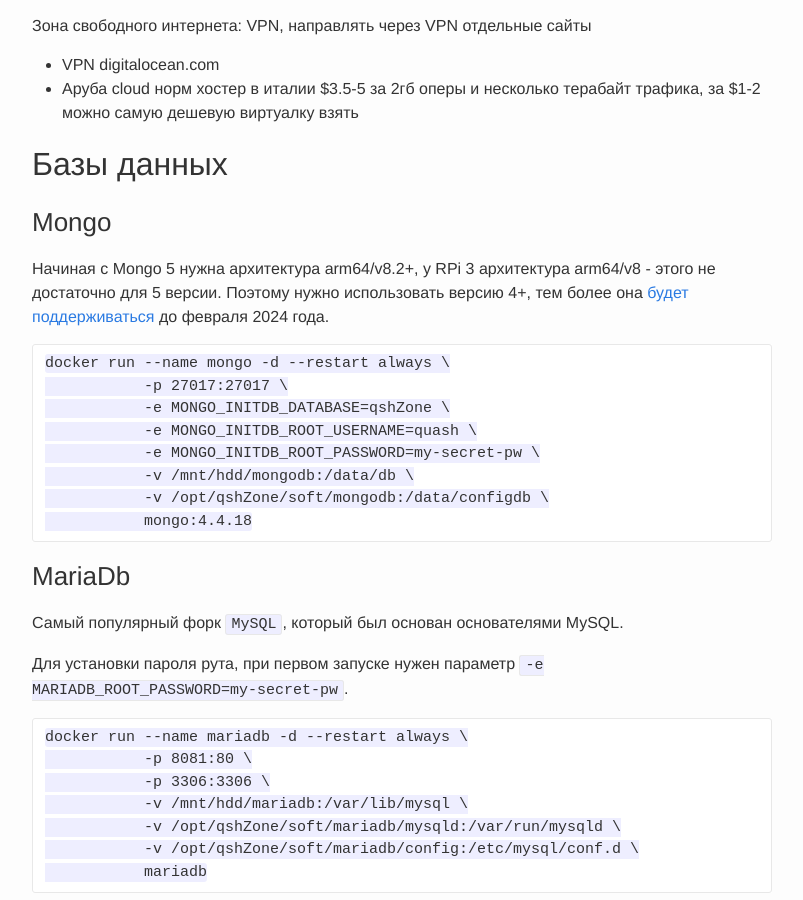
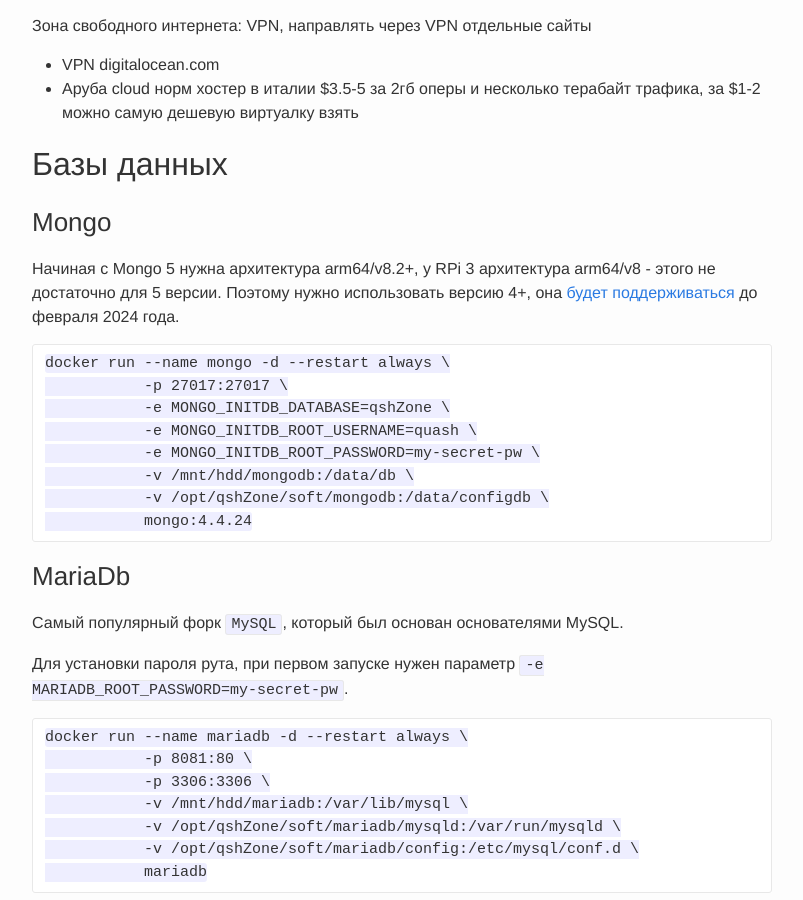
Before and after one commit to qshZone/qshzone.github.io, a Jekyll site: the page built from _posts/2022-08-23-rpi-docker-server.md, in a window 1280 px wide and 900 px high, scrolled down 6448 px. Shown: the whole window, without its empty margins (238-1041 px from the left). Built offline with Jekyll 4.4.1, drawn with Linux system fonts in a browser that asks for light colours; some of the changed text lies outside the part shown.

Commit message:
Обновил информацию по монго

````diff
--- a/_posts/2022-08-23-rpi-docker-server.md
+++ b/_posts/2022-08-23-rpi-docker-server.md
@@ -236,7 +236,7 @@
 
 ### Mongo
 
-Начиная с Mongo 5 нужна архитектура arm64/v8.2+, у RPi 3 архитектура arm64/v8 - этого не достаточно для 5 версии. Поэтому нужно использовать версию 4+, тем более она [будет поддерживаться](https://www.mongodb.com/support-policy/lifecycles) до февраля 2024 года.
+Начиная с Mongo 5 нужна архитектура arm64/v8.2+, у RPi 3 архитектура arm64/v8 - этого не достаточно для 5 версии. Поэтому нужно использовать версию 4+, она [будет поддерживаться](https://www.mongodb.com/support-policy/lifecycles) до февраля 2024 года.
 
 ```
 docker run --name mongo -d --restart always \
@@ -246,7 +246,7 @@
            -e MONGO_INITDB_ROOT_PASSWORD=my-secret-pw \
            -v /mnt/hdd/mongodb:/data/db \
            -v /opt/qshZone/soft/mongodb:/data/configdb \
-           mongo:4.4.18
+           mongo:4.4.24
 ```
 
 ### MariaDb
````
Also changed, not shown: other parts of _posts/2022-08-23-rpi-docker-server.md (+1 -1 lines).
